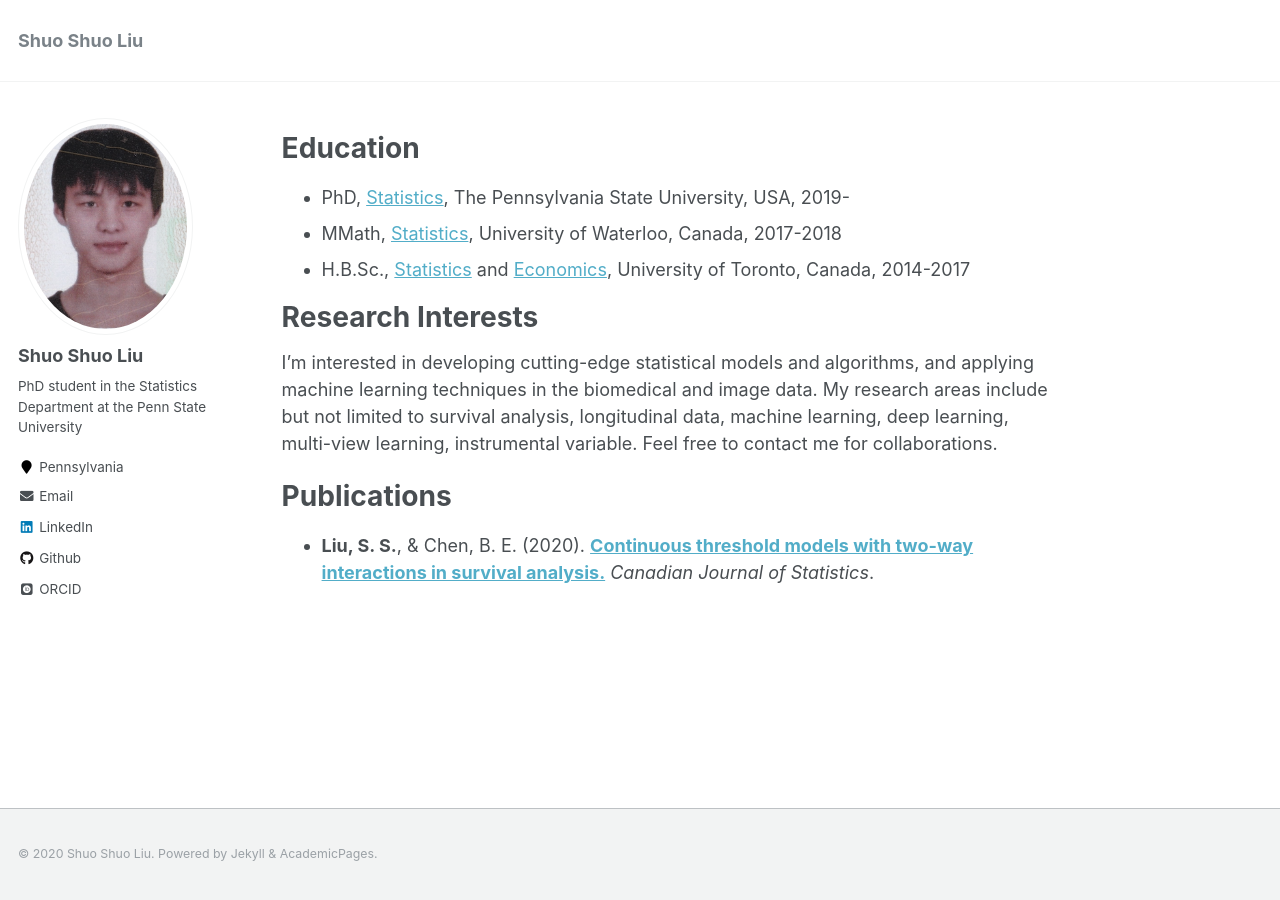
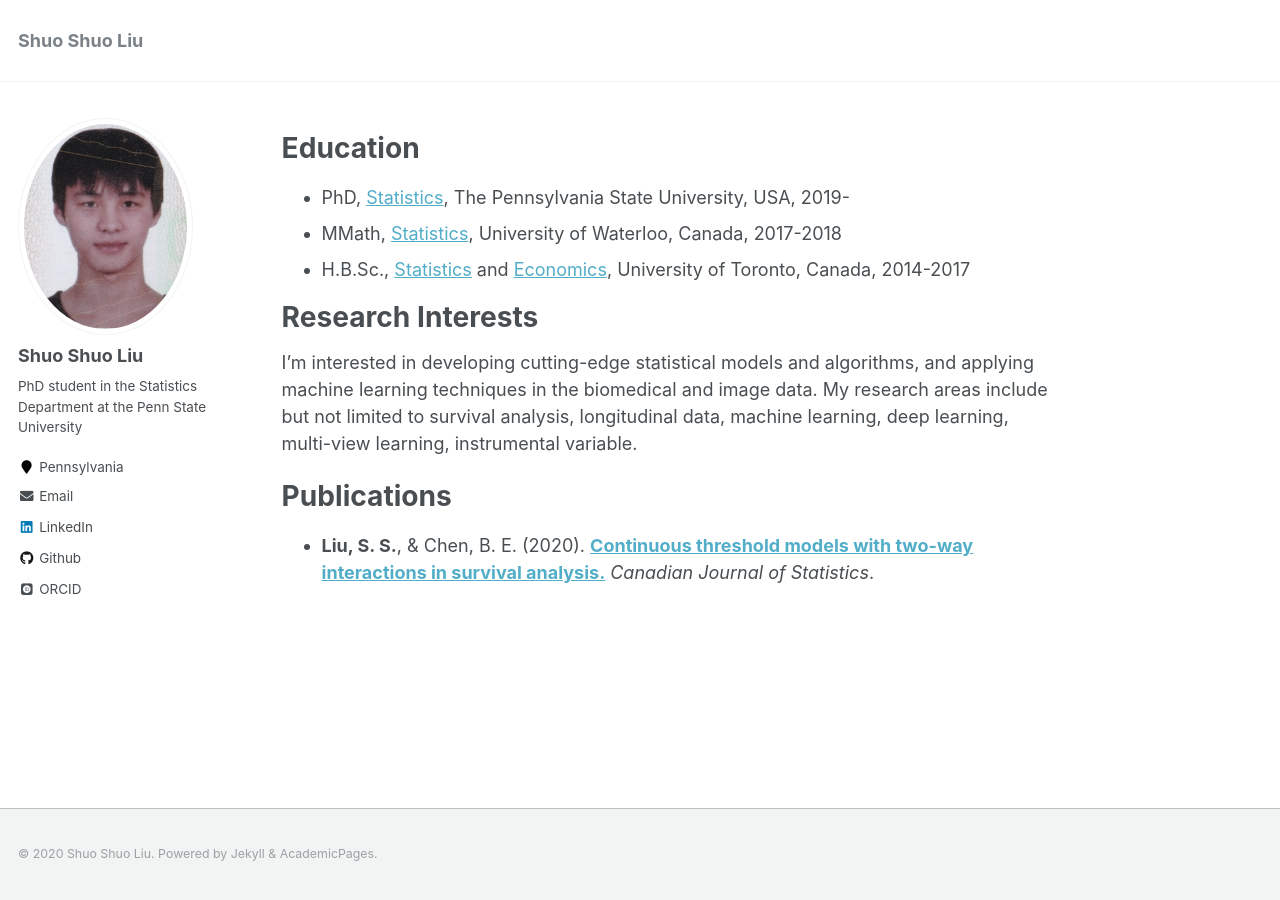
Before and after one commit to shuoshuoliu/shuoshuoliu.github.io, a Jekyll site: the page built from _pages/about.md, in a window 1280 px wide. Built offline with Jekyll 4.4.1, drawn with Linux system fonts in a browser that asks for light colours; some web fonts are replaced.

Commit message:
Update about.md

```diff
--- a/_pages/about.md
+++ b/_pages/about.md
@@ -16,7 +16,6 @@ redirect_from:
 
 # Research Interests
 I'm interested in developing cutting-edge statistical models and algorithms, and applying machine learning techniques in the biomedical and image data. My research areas include but not limited to survival analysis, longitudinal data, machine learning, deep learning, multi-view learning, instrumental variable.
-Feel free to contact me for collaborations.
 
 # Publications
 * <b>Liu, S. S.</b>, & Chen, B. E. (2020). <b>[Continuous threshold models with two-way interactions in survival analysis.](https://onlinelibrary.wiley.com/journal/1708945x)</b> <i>Canadian Journal of Statistics</i>.
```
